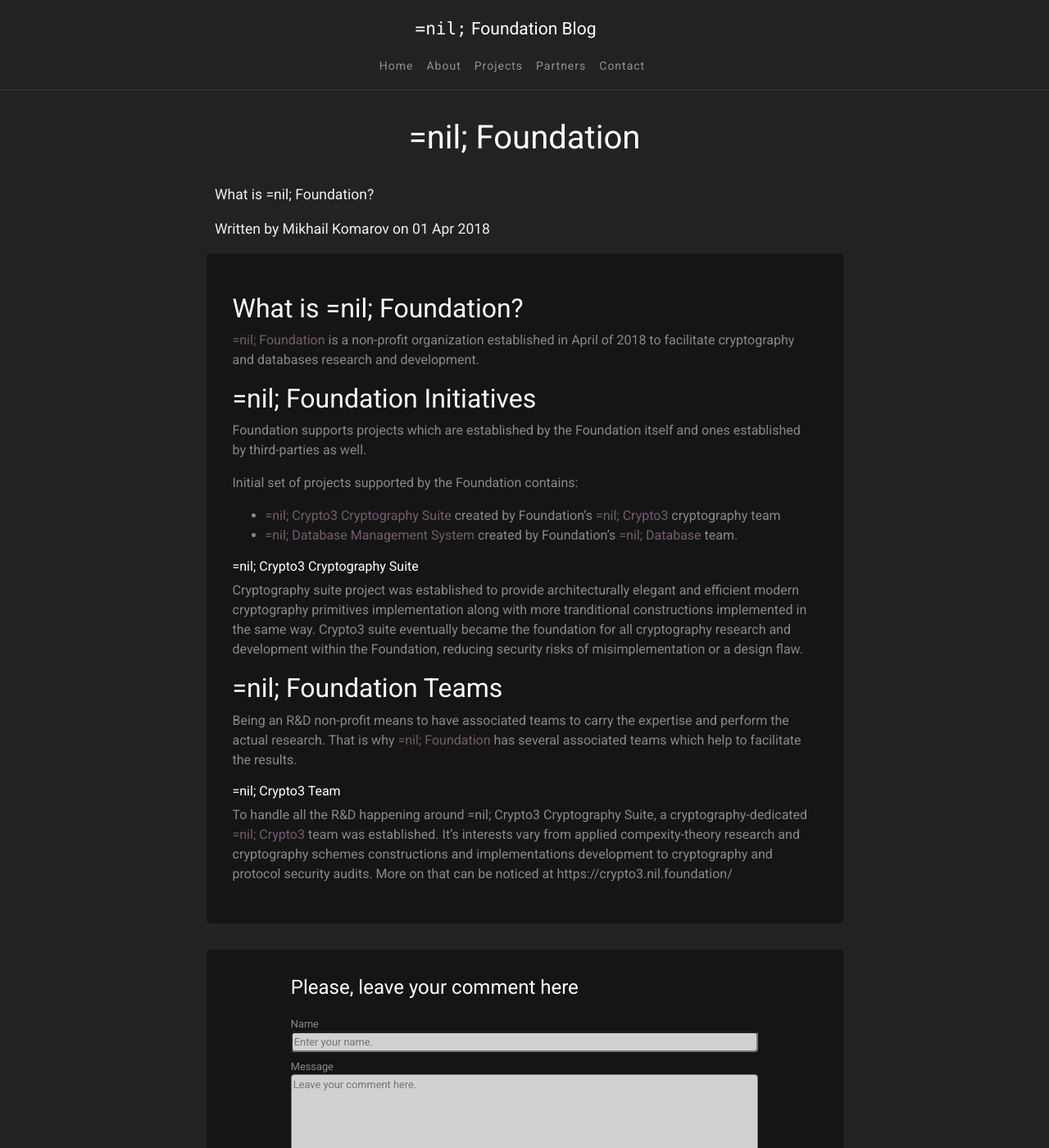
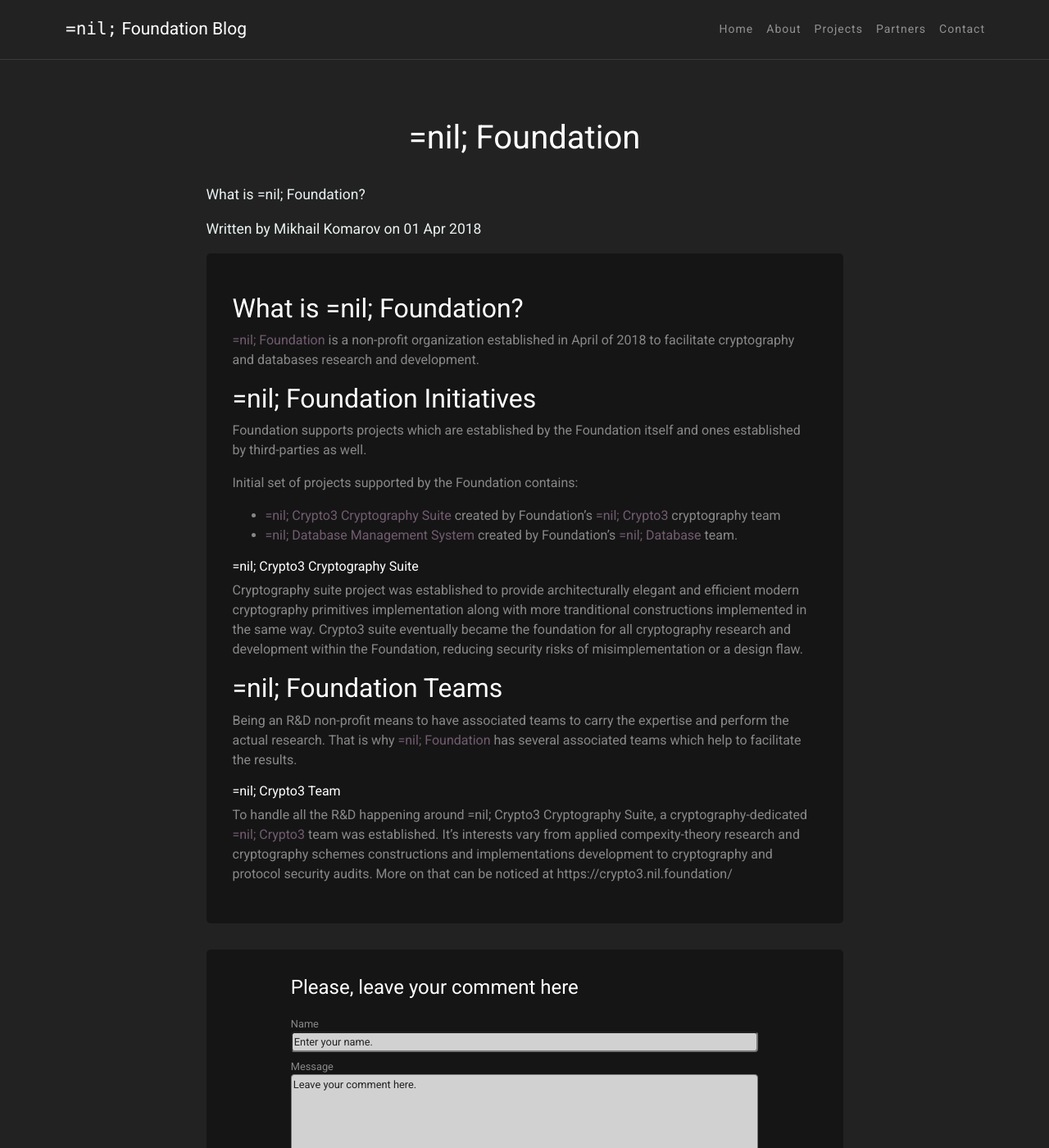
Before and after one commit to ukorvl/urickon.github.io, a Jekyll site: the page built from _posts/2018-04-01-introduction-post.md, in a window 1280 px wide and 1400 px high. Shown: the whole window at 82% size. Built offline with Jekyll 4.4.1, drawn with Linux system fonts in a browser that asks for light colours.

Commit message:
style changes

```diff
--- a/_includes/header.html
+++ b/_includes/header.html
@@ -1,5 +1,5 @@
-<div class="navbar navbar-expand-lg fixed-top navbar-dark bg-dark">
-    <div class="container">
+<div class="navbar navbar-expand-lg fixed-top navbar-dark bg-dark navbar-blog">
+    <div class="container container-nav">
         <a href="{{ site.baseurl }}" class="navbar-brand">{{ site.title }}</a>
         <button class="navbar-toggler" type="button" data-toggle="collapse" data-target="#navbarResponsive" aria-controls="navbarResponsive" aria-expanded="false" aria-label="Toggle navigation">
             <span class="navbar-toggler-icon"></span>
--- a/_layouts/post.html
+++ b/_layouts/post.html
@@ -3,9 +3,9 @@
     {% include head.html %}
     <body>
         {% include header.html %}
-        <div class="container">
+        <div class="container container-blog">
 
-            <div class="page-header">
+            <div class="page-header-blog">
                 <h3>{{ page.title }}</h3>
             </div>
             <div class="row-blog">
@@ -28,8 +28,8 @@
 
                 <div class="row">
                     <div class="col-lg-12">
-                        <div class="bs-component">
-                            <div class="jumbotron">
+                        <div class="bs-component-blog bs-component">
+                            <div class="jumbotron-blog jumbotron">
                                 <p class="lead">{{ content }}</p>
                             </div>
                         </div>
@@ -37,8 +37,8 @@
                 </div>
                 <div class="row-blog">
                     <div>
-                    <div class="bs-component">
-                    <div class="jumbotron">
+                    <div class="bs-component-blog bs-component">
+                    <div class="jumbotron-blog jumbotron">
                     <div class="form-title">
                         <h5>Please, leave your comment here</h5>
                     </div>
--- a/assets/css/custom.css
+++ b/assets/css/custom.css
@@ -131,11 +131,16 @@
 }
 
 /*custom*/
-.bs-component {
+.bs-component-blog {
     position: relative;
     font-size: 1rem;
     display: flex;
     justify-content: center;
+}
+
+.bs-component {
+    position: relative;
+    font-size: 1rem;
 }
 
 .bs-component+.bs-component {
@@ -389,8 +394,17 @@
     justify-content: center;
 }
 
+.navbar-brand:hover {
+    background: #907F8F;
+}
+.navbar-brand {
+    padding: 10px!important;
+    transition: none!important;
+}
+
 .button-box > button {
     width: 150px;
+    margin-top: 16px;
     background: #d1d1d1;
     transition: 0.2s;
     border: none;
@@ -428,7 +442,6 @@
     display: flex;
     flex-flow: column nowrap;
     align-items: center;
-    padding: 0 15px;
 }
 .description-blog {
     width: 70%;
@@ -441,24 +454,29 @@
 .comments {
     margin-top: 48px;
 }
-.page-header {
+.page-header-blog {
     margin: 24px 0;
 }
-input::placeholder, textarea::placeholder { font-size: 100%; }
-
-@media (min-width:576px){
-    .jumbotron {
+input::placeholder, textarea::placeholder {
+    font-size: 100%;
+    color: #222222;
+}
+.jumbotron-blog {
     width: 70%;
     padding: 2rem 2rem;
 }
-    .container {
+.container-blog {
     display: flex;
     align-items: center;
     flex-flow: column nowrap;
 }
-    .page-header {
+.page-header-blog {
     padding-bottom: 0;
 }
+.container-nav,
+.navbar-blog {
+    width: 100%;
+    max-width: 3000px;
 }
 
 /* custom scroll */
--- /dev/null
+++ b/assets/js/form.js
@@ -0,0 +1,24 @@
+/** Disables button while inputs are empty */
+
+const nameInput = document.querySelector('#name');
+const messageInput = document.querySelector('#message');
+const submitButton = document.querySelector('#sbtBtn');
+submitButton.classList.add('button-disabled');
+
+const inputs = document.querySelectorAll('.comment-textfield');
+
+inputs.forEach(node => {
+  node.addEventListener('keyup', () => {
+    inputs.forEach(input => {
+      if (!input.value) {
+        if (!submitButton.classList.contains('button-disabled')) submitButton.classList.add('button-disabled');
+        return
+      }
+      submitButton.classList.remove('button-disabled');
+    })
+  })
+})
+
+submitButton.addEventListener('click', (e) => {
+  inputs.forEach(input => !input.value && e.preventDefault());
+});
```
Lines whose indentation alone changed are shown as unchanged.
